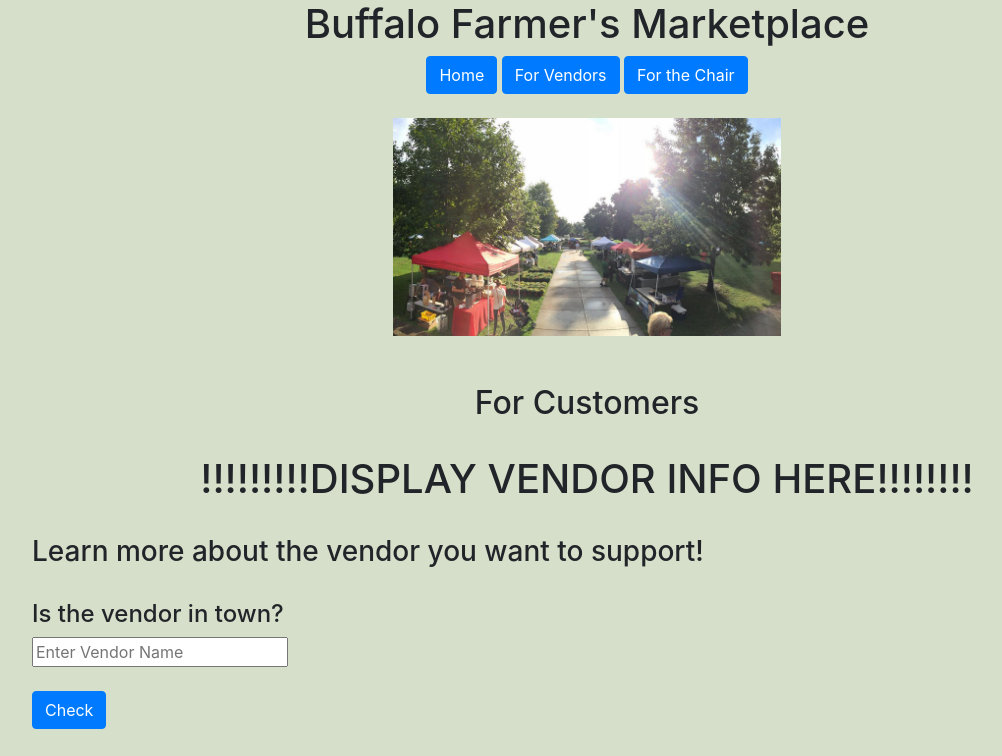
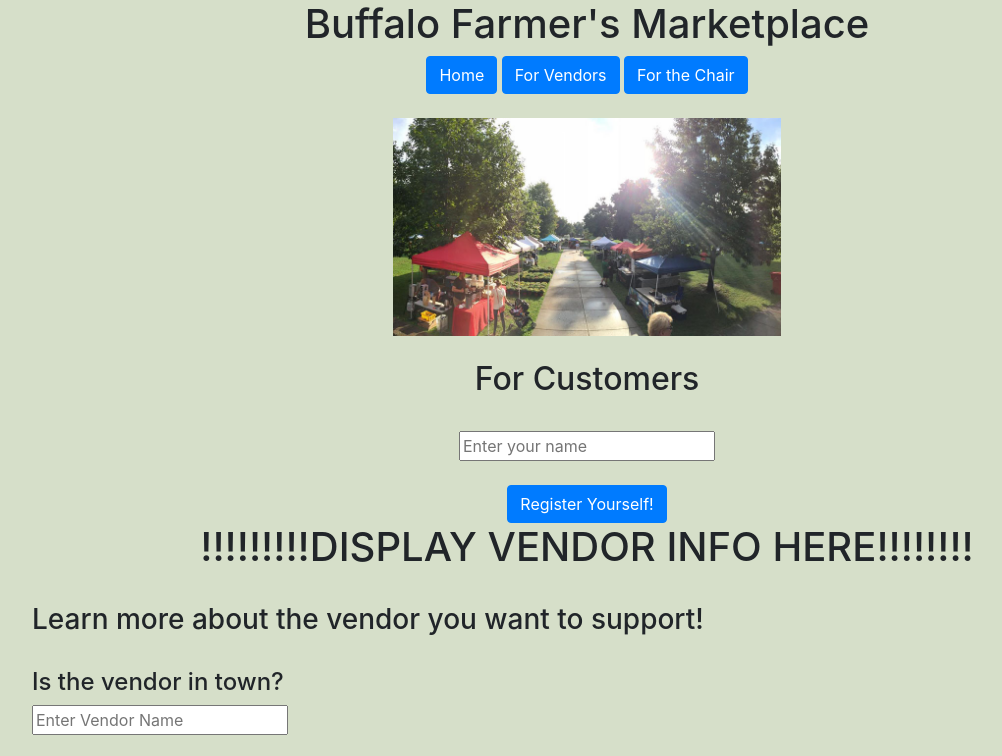
Before and after one commit to saivishy/buffalo-farmers-marketplace, a website: page Farmville-Dapp/farmville-app/src/customer.html in a window 1280 px wide. Shown: the top 756 px of the page, without its empty margins (53-1055 px from the left). Drawn offline with nearby package versions, Linux system fonts and the light colour scheme; a script that the page names is missing.

Commit message:
added custreg

```diff
--- a/Farmville-Dapp/farmville-app/src/customer.html
+++ b/Farmville-Dapp/farmville-app/src/customer.html
@@ -23,10 +23,12 @@
             <img src="css/southbuffalo.jpg" alt="Top View" width="790" height="auto">
           </div>
         </div>
-        <div>
+        <div class="text-center">
           <br>
+          <h2>For Customers</h2>
           <br>
-          <h2><center>For Customers</center></h2>
+          <input type="text" id="cname" placeholder="Enter your name"><br><br>
+          <button type="button" id="registercust"  class="btn btn-primary ">Register Yourself!</button>
           <br>
           <div class= "text-center">
             <h1>!!!!!!!!!DISPLAY VENDOR INFO HERE!!!!!!!!</h1>
```
